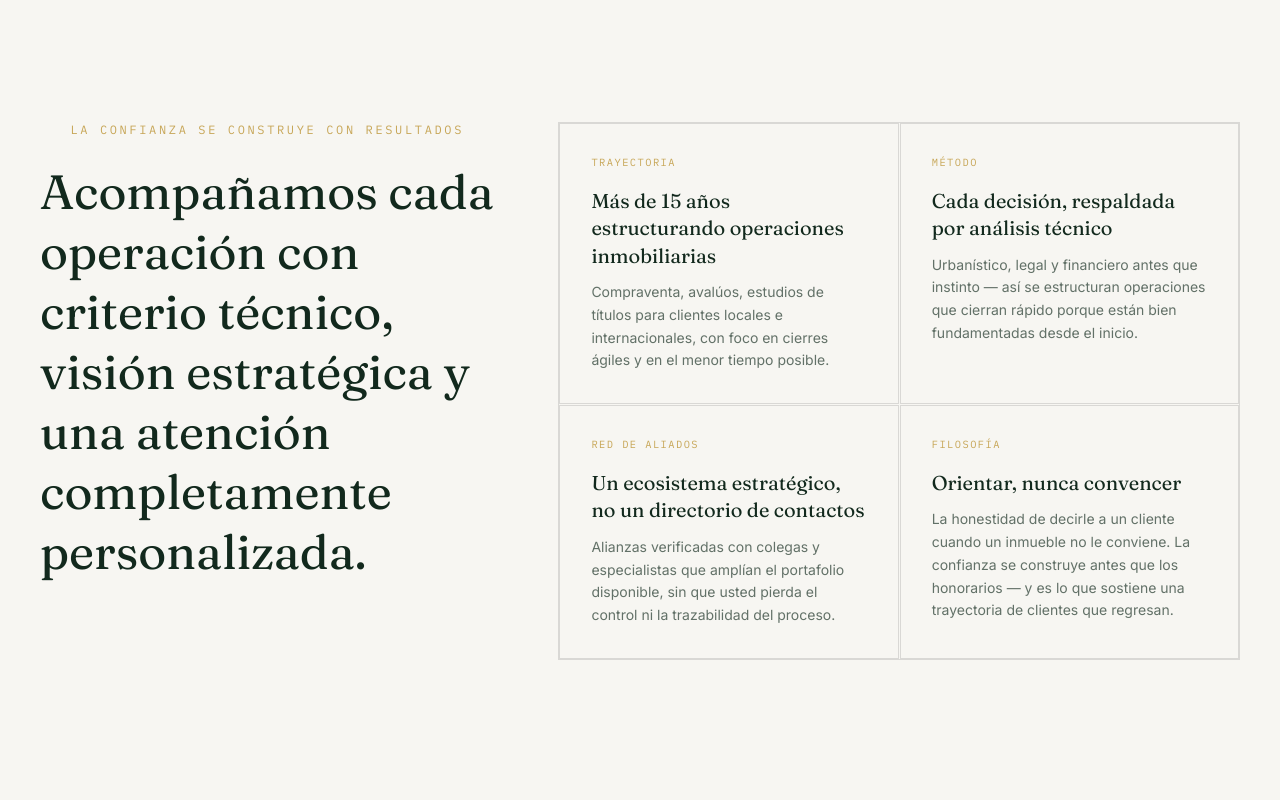
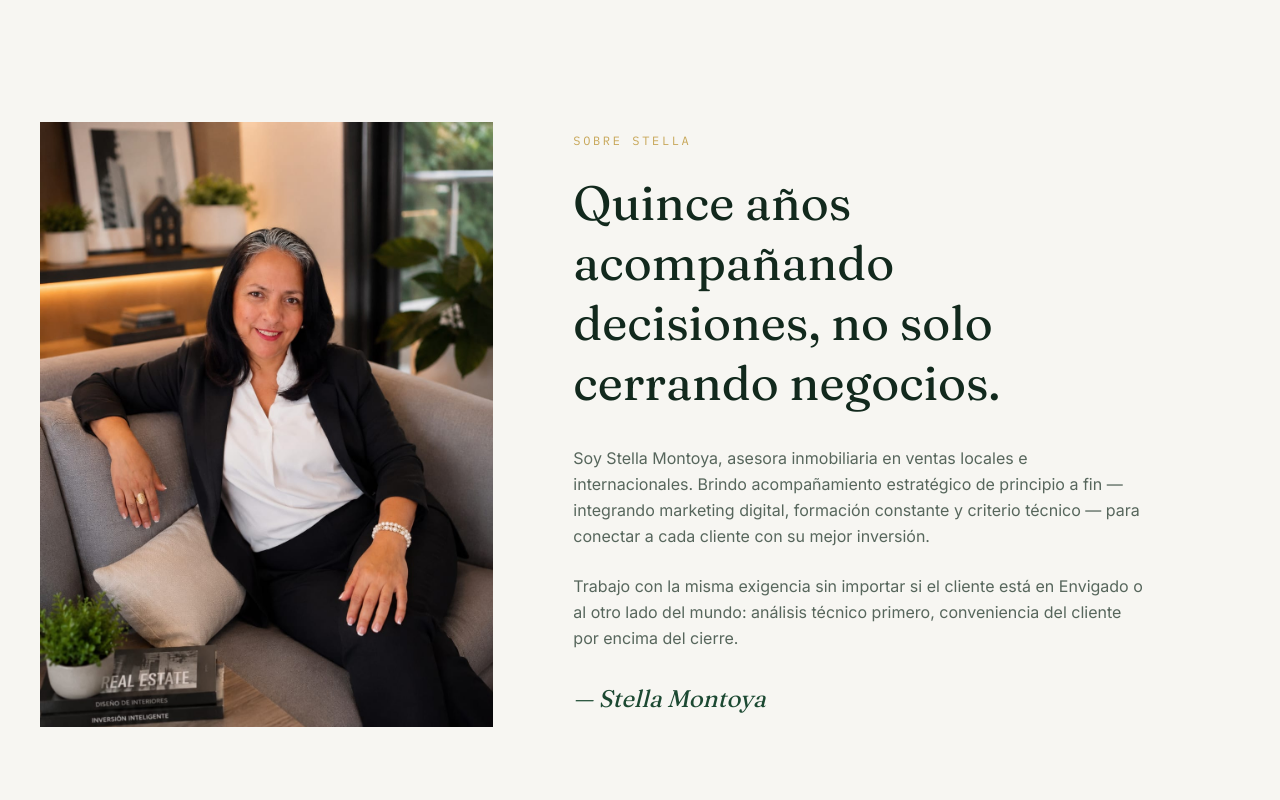
Before and after one commit to StellaMontoya/Stella-Montoya, a Next.js app: page / in a window 1280 px wide. Shown: the part 920-1720 px from the top of the page. Built offline with nearby package versions, Linux system fonts and the light colour scheme.

Commit message:
Agregar seccion Sobre Stella con foto

```diff
--- a/app/page.tsx
+++ b/app/page.tsx
@@ -1,5 +1,6 @@
 import type { Metadata } from "next";
 import { Hero } from "@/components/sections/Hero";
+import { AboutStella } from "@/components/sections/AboutStella";
 import { Authority } from "@/components/sections/Authority";
 import { CallToAction } from "@/components/sections/CallToAction";
 import { buildMetadata } from "@/lib/seo/metadata";
@@ -12,6 +13,7 @@ export default function HomePage() {
   return (
     <>
       <Hero />
+      <AboutStella />
       <Authority />
       <CallToAction />
     </>
--- /dev/null
+++ b/components/sections/AboutStella.tsx
@@ -0,0 +1,68 @@
+"use client";
+
+import Image from "next/image";
+import { motion } from "framer-motion";
+
+export function AboutStella() {
+  return (
+    <section className="bg-paper py-28 lg:py-36">
+      <div className="mx-auto max-w-7xl px-6 lg:px-10">
+        <div className="grid gap-14 lg:grid-cols-12 lg:gap-20">
+          <motion.div
+            initial={{ opacity: 0, y: 20 }}
+            whileInView={{ opacity: 1, y: 0 }}
+            viewport={{ once: true, margin: "-80px" }}
+            transition={{ duration: 0.7, ease: [0.22, 1, 0.36, 1] }}
+            className="relative lg:col-span-5"
+          >
+            <div className="relative aspect-[3/4] w-full overflow-hidden">
+              <Image
+                src="/images/stella-retrato.jpg"
+                alt="Stella Montoya, asesora inmobiliaria"
+                fill
+                sizes="(min-width: 1024px) 40vw, 90vw"
+                className="object-cover"
+                priority={false}
+              />
+            </div>
+            <div
+              aria-hidden="true"
+              className="absolute -bottom-5 -right-5 hidden h-full w-full border border-gold/50 sm:block"
+              style={{ zIndex: -1 }}
+            />
+          </motion.div>
+
+          <motion.div
+            initial={{ opacity: 0, y: 20 }}
+            whileInView={{ opacity: 1, y: 0 }}
+            viewport={{ once: true, margin: "-80px" }}
+            transition={{ duration: 0.7, delay: 0.1, ease: [0.22, 1, 0.36, 1] }}
+            className="flex flex-col justify-center lg:col-span-7"
+          >
+            <p className="font-mono text-xs uppercase tracking-[0.22em] text-gold">
+              Sobre Stella
+            </p>
+            <h2 className="mt-6 max-w-xl font-display text-4xl leading-tight text-ink sm:text-5xl">
+              Quince años acompañando decisiones, no solo cerrando negocios.
+            </h2>
+            <p className="mt-8 max-w-xl text-base leading-relaxed text-ink/70">
+              Soy Stella Montoya, asesora inmobiliaria en ventas locales e
+              internacionales. Brindo acompañamiento estratégico de principio
+              a fin — integrando marketing digital, formación constante y
+              criterio técnico — para conectar a cada cliente con su mejor
+              inversión.
+            </p>
+            <p className="mt-6 max-w-xl text-base leading-relaxed text-ink/70">
+              Trabajo con la misma exigencia sin importar si el cliente está
+              en Envigado o al otro lado del mundo: análisis técnico primero,
+              conveniencia del cliente por encima del cierre.
+            </p>
+            <p className="mt-8 font-display text-2xl italic text-pine">
+              — Stella Montoya
+            </p>
+          </motion.div>
+        </div>
+      </div>
+    </section>
+  );
+}
```
Also changed, not shown: public/images/stella-retrato.jpg (added).
